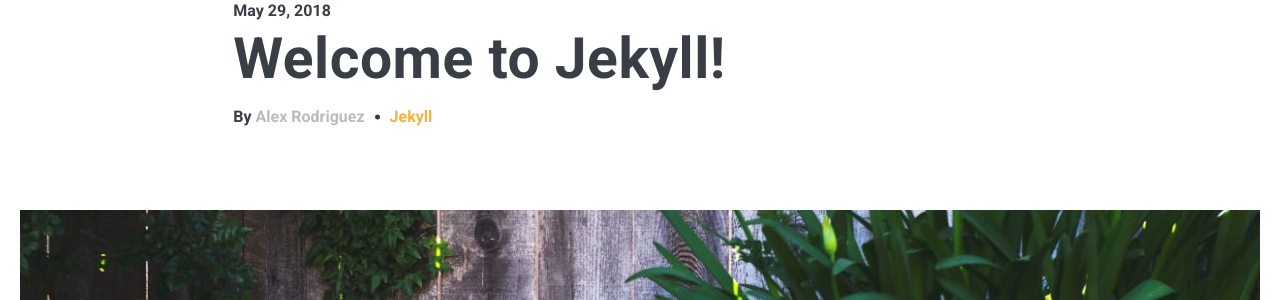
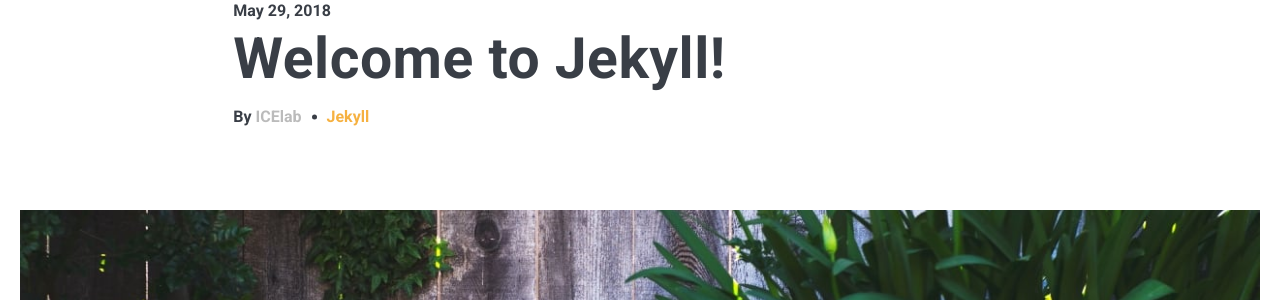
Before and after one commit to icelab-2020/HeeJaeMon123.github.io, a Jekyll site: the page built from _posts/2018-05-29-welcome-to-jekyll.markdown, in a window 1280 px wide and 900 px high. Shown: the part 183-483 px from the top of the window. Built offline with Jekyll 4.4.1, drawn with Linux system fonts in a browser that asks for light colours; nearby versions of some CDN libraries.

Commit message:
Update settings.yml

```diff
--- a/_data/settings.yml
+++ b/_data/settings.yml
@@ -8,7 +8,7 @@ description: ICElab homepage
 #-------------------------------
 # Author Settings
 author:
-  name: Alex Rodriguez
+  name: ICElab
   image: logo.png
   say-hello: Hello, <strong>ICE</strong>(<strong>I</strong>ntelligent <strong>C</strong>ommunication, <strong>C</strong>omputing, and <strong>E</strong>nergy) <strong>lab</strong> is looking for awesome undergraduate and graduate students.
 
```
